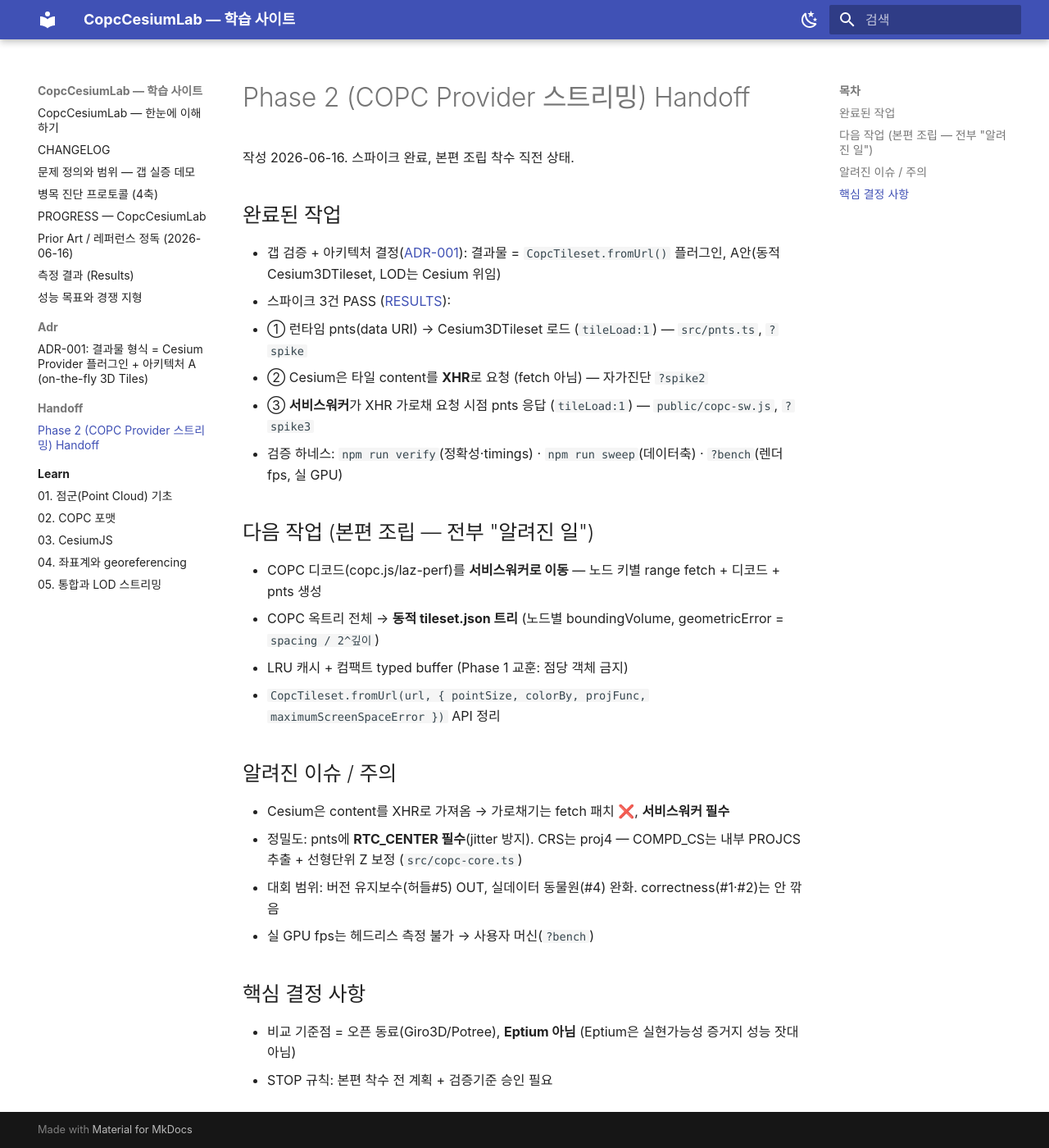
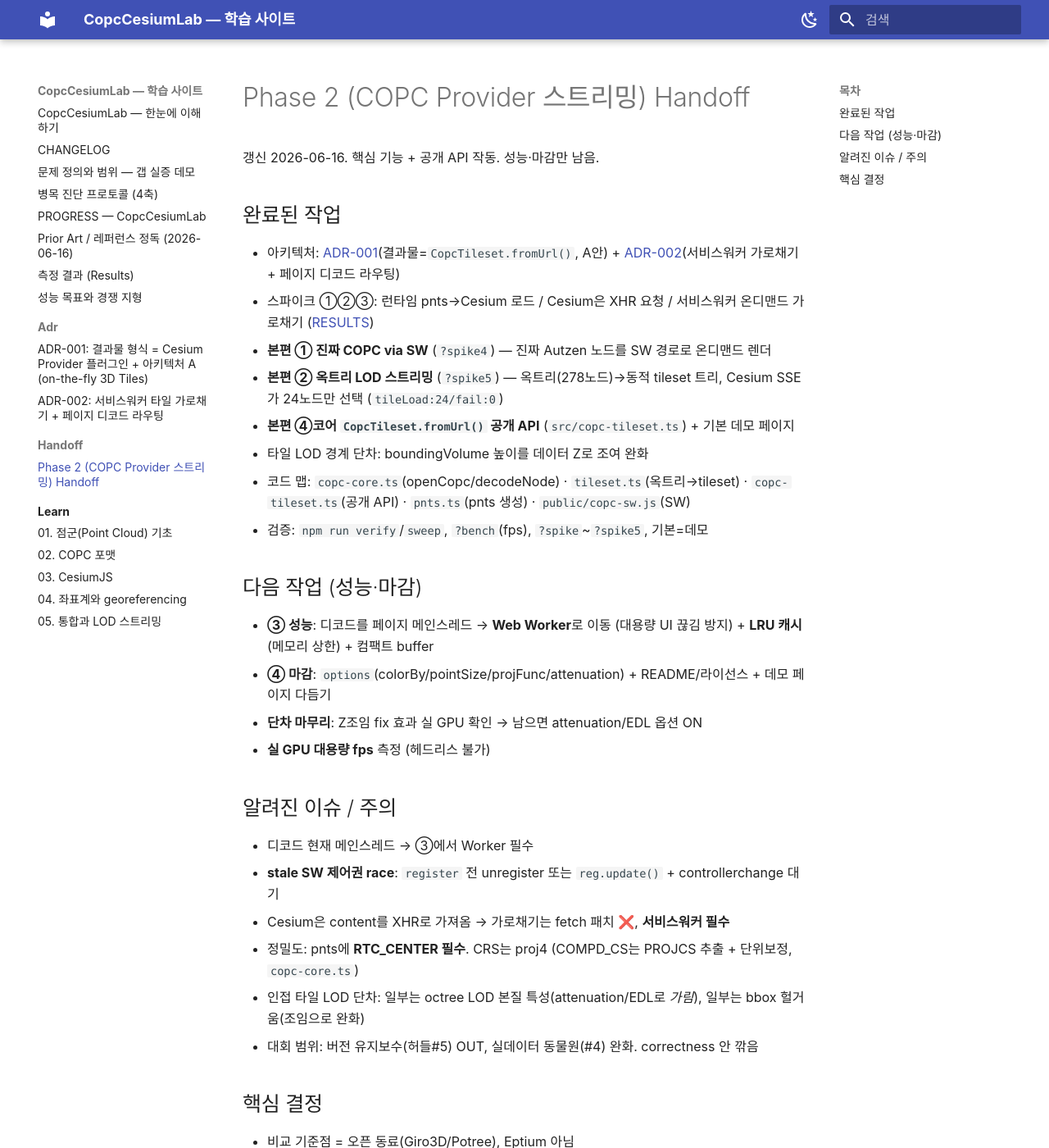
Before and after one commit to thissak/copc-cesium, an MkDocs documentation site: the page built from docs/handoff/phase2-streaming-handoff.md, in a window 1280 px wide and 1400 px high. Shown: the whole window at 82% size. Built offline with MkDocs 1.6.1 and Material for MkDocs 9.7.7, drawn with Linux system fonts in a browser that asks for light colours; some of the changed text lies outside the part shown.

Commit message:
docs: ADR-002(서비스워커 가로채기) + handoff 갱신 + CLAUDE 모드 (/update-docs)
- docs/adr/002: 서비스워커 타일 가로채기 + 페이지 디코드 라우팅 (ADR-001 미정부 확정)
- handoff: 본편 ①②④코어 완료 반영, 남은 작업 ③성능·④마감으로 갱신
- CLAUDE.md: 브라우저 모드(spike4/5/데모/naive) + copc-tileset.ts API 포인터

Co-Authored-By: Claude Opus 4.8 (1M context) <noreply@anthropic.com>

```diff
--- /dev/null
+++ b/docs/adr/002-service-worker-tile-interception.md
@@ -0,0 +1,31 @@
+# ADR-002: 서비스워커 타일 가로채기 + 페이지 디코드 라우팅
+
+- **상태**: Accepted (2026-06-16)
+- **관계**: [ADR-001](001-provider-plugin-architecture-A.md)의 "동적 content 공급 다리" 미정 부분을 확정.
+
+## 맥락
+
+ADR-001은 A안(COPC 옥트리를 동적 `Cesium3DTileset`으로)을 택했으나 **"노드 content를 런타임에 어떻게 공급하나"** 는 열어뒀다. 스파이크로 판명([RESULTS](../RESULTS.md)):
+
+- Cesium3DTileset은 content를 **URL fetch 전제**, 런타임 생성 content용 공개 훅 없음.
+- Cesium은 타일 content를 **XHR로 요청** (spike2 진단) → `window.fetch` 패치로는 못 잡음.
+- copc.js/laz-perf를 서비스워커에 번들하는 건 Vite 마찰이 큼.
+
+## 결정
+
+**서비스워커가 타일 XHR을 네트워크 계층에서 가로채, 디코드는 페이지로 라우팅한다.**
+
+1. tileset content URI = `/__copc-real/{sid}/{key}.pnts` (sid=세션, key=`D-X-Y-Z`).
+2. **서비스워커**(`public/copc-sw.js`)가 이 요청을 `fetch` 이벤트로 가로챔 (XHR·fetch 모두 잡힘).
+3. SW가 **MessageChannel**로 페이지에 `{key, path}` 전달 → **페이지의 copc.js**가 해당 노드만 range fetch + 디코드 + pnts 생성 → 포트로 응답 → SW가 Response 로 반환.
+4. 디코드는 **현재 페이지 메인스레드**. 추후 Web Worker로 이동(③).
+5. 다중 tileset은 **sid** 로 세션 라우팅 (`src/copc-tileset.ts`).
+
+## 결과
+
+- **(+)** Cesium XHR/fetch 모두 가로챔. copc.js는 작동 검증된 페이지에 그대로 둠(SW 번들 불필요). sid 라우팅으로 다중 tileset 지원.
+- **(−/주의)**
+  - 디코드가 메인스레드 → 대용량 시 UI 끊김 위험 → **③에서 Web Worker로 이동 필요.**
+  - SW↔페이지 MessageChannel 왕복 비용.
+  - **stale SW 제어권 race** — 이전 SW가 제어 중이면 새 코드가 안 먹음 → `register` 전 `getRegistrations().unregister()` 또는 `reg.update()` + `controllerchange` 대기 필요.
+- 검증: `?spike4`(단일 노드), `?spike5`(옥트리 트리), 기본 데모(`CopcTileset.fromUrl`).
--- a/docs/handoff/phase2-streaming-handoff.md
+++ b/docs/handoff/phase2-streaming-handoff.md
@@ -1,27 +1,31 @@
 # Phase 2 (COPC Provider 스트리밍) Handoff
 
-작성 2026-06-16. 스파이크 완료, 본편 조립 착수 직전 상태.
+갱신 2026-06-16. 핵심 기능 + 공개 API 작동. 성능·마감만 남음.
 
 ## 완료된 작업
-- 갭 검증 + 아키텍처 결정([ADR-001](../adr/001-provider-plugin-architecture-A.md)): 결과물 = `CopcTileset.fromUrl()` 플러그인, A안(동적 Cesium3DTileset, LOD는 Cesium 위임)
-- 스파이크 3건 PASS ([RESULTS](../RESULTS.md)):
-  - ① 런타임 pnts(data URI) → Cesium3DTileset 로드 (`tileLoad:1`) — `src/pnts.ts`, `?spike`
-  - ② Cesium은 타일 content를 **XHR**로 요청 (fetch 아님) — 자가진단 `?spike2`
-  - ③ **서비스워커**가 XHR 가로채 요청 시점 pnts 응답 (`tileLoad:1`) — `public/copc-sw.js`, `?spike3`
-- 검증 하네스: `npm run verify`(정확성·timings) · `npm run sweep`(데이터축) · `?bench`(렌더 fps, 실 GPU)
+- 아키텍처: [ADR-001](../adr/001-provider-plugin-architecture-A.md)(결과물=`CopcTileset.fromUrl()`, A안) + [ADR-002](../adr/002-service-worker-tile-interception.md)(서비스워커 가로채기 + 페이지 디코드 라우팅)
+- 스파이크 ①②③: 런타임 pnts→Cesium 로드 / Cesium은 XHR 요청 / 서비스워커 온디맨드 가로채기 ([RESULTS](../RESULTS.md))
+- **본편 ① 진짜 COPC via SW** (`?spike4`) — 진짜 Autzen 노드를 SW 경로로 온디맨드 렌더
+- **본편 ② 옥트리 LOD 스트리밍** (`?spike5`) — 옥트리(278노드)→동적 tileset 트리, Cesium SSE가 24노드만 선택 (`tileLoad:24/fail:0`)
+- **본편 ④코어 `CopcTileset.fromUrl()` 공개 API** (`src/copc-tileset.ts`) + 기본 데모 페이지
+- 타일 LOD 경계 단차: boundingVolume 높이를 데이터 Z로 조여 완화
+- 코드 맵: `copc-core.ts`(openCopc/decodeNode) · `tileset.ts`(옥트리→tileset) · `copc-tileset.ts`(공개 API) · `pnts.ts`(pnts 생성) · `public/copc-sw.js`(SW)
+- 검증: `npm run verify`/`sweep`, `?bench`(fps), `?spike`~`?spike5`, 기본=데모
 
-## 다음 작업 (본편 조립 — 전부 "알려진 일")
-- COPC 디코드(copc.js/laz-perf)를 **서비스워커로 이동** — 노드 키별 range fetch + 디코드 + pnts 생성
-- COPC 옥트리 전체 → **동적 tileset.json 트리** (노드별 boundingVolume, geometricError = `spacing / 2^깊이`)
-- LRU 캐시 + 컴팩트 typed buffer (Phase 1 교훈: 점당 객체 금지)
-- `CopcTileset.fromUrl(url, { pointSize, colorBy, projFunc, maximumScreenSpaceError })` API 정리
+## 다음 작업 (성능·마감)
+- **③ 성능**: 디코드를 페이지 메인스레드 → **Web Worker**로 이동 (대용량 UI 끊김 방지) + **LRU 캐시**(메모리 상한) + 컴팩트 buffer
+- **④ 마감**: `options`(colorBy/pointSize/projFunc/attenuation) + README/라이선스 + 데모 페이지 다듬기
+- **단차 마무리**: Z조임 fix 효과 실 GPU 확인 → 남으면 attenuation/EDL 옵션 ON
+- **실 GPU 대용량 fps** 측정 (헤드리스 불가)
 
 ## 알려진 이슈 / 주의
+- 디코드 현재 메인스레드 → ③에서 Worker 필수
+- **stale SW 제어권 race**: `register` 전 unregister 또는 `reg.update()` + controllerchange 대기
 - Cesium은 content를 XHR로 가져옴 → 가로채기는 fetch 패치 ❌, **서비스워커 필수**
-- 정밀도: pnts에 **RTC_CENTER 필수**(jitter 방지). CRS는 proj4 — COMPD_CS는 내부 PROJCS 추출 + 선형단위 Z 보정 (`src/copc-core.ts`)
-- 대회 범위: 버전 유지보수(허들#5) OUT, 실데이터 동물원(#4) 완화. correctness(#1·#2)는 안 깎음
-- 실 GPU fps는 헤드리스 측정 불가 → 사용자 머신(`?bench`)
+- 정밀도: pnts에 **RTC_CENTER 필수**. CRS는 proj4 (COMPD_CS는 PROJCS 추출 + 단위보정, `copc-core.ts`)
+- 인접 타일 LOD 단차: 일부는 octree LOD 본질 특성(attenuation/EDL로 *가림*), 일부는 bbox 헐거움(조임으로 완화)
+- 대회 범위: 버전 유지보수(허들#5) OUT, 실데이터 동물원(#4) 완화. correctness 안 깎음
 
-## 핵심 결정 사항
-- 비교 기준점 = 오픈 동료(Giro3D/Potree), **Eptium 아님** (Eptium은 실현가능성 증거지 성능 잣대 아님)
-- STOP 규칙: 본편 착수 전 계획 + 검증기준 승인 필요
+## 핵심 결정
+- 비교 기준점 = 오픈 동료(Giro3D/Potree), Eptium 아님
+- STOP 규칙: ③ 착수 전 계획 + 검증기준 승인
```
Also changed, not shown: CLAUDE.md (+2 -1 lines).
